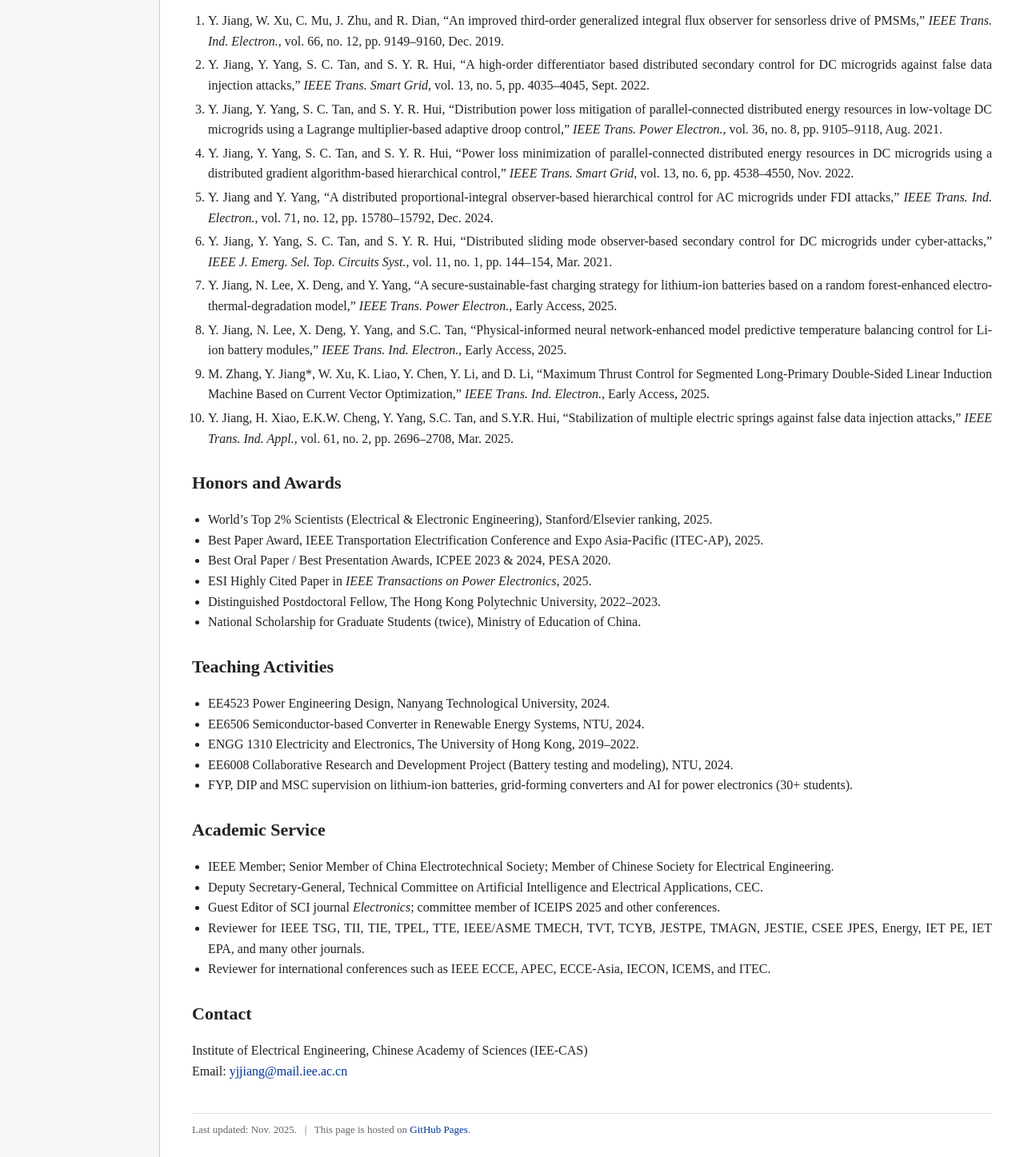
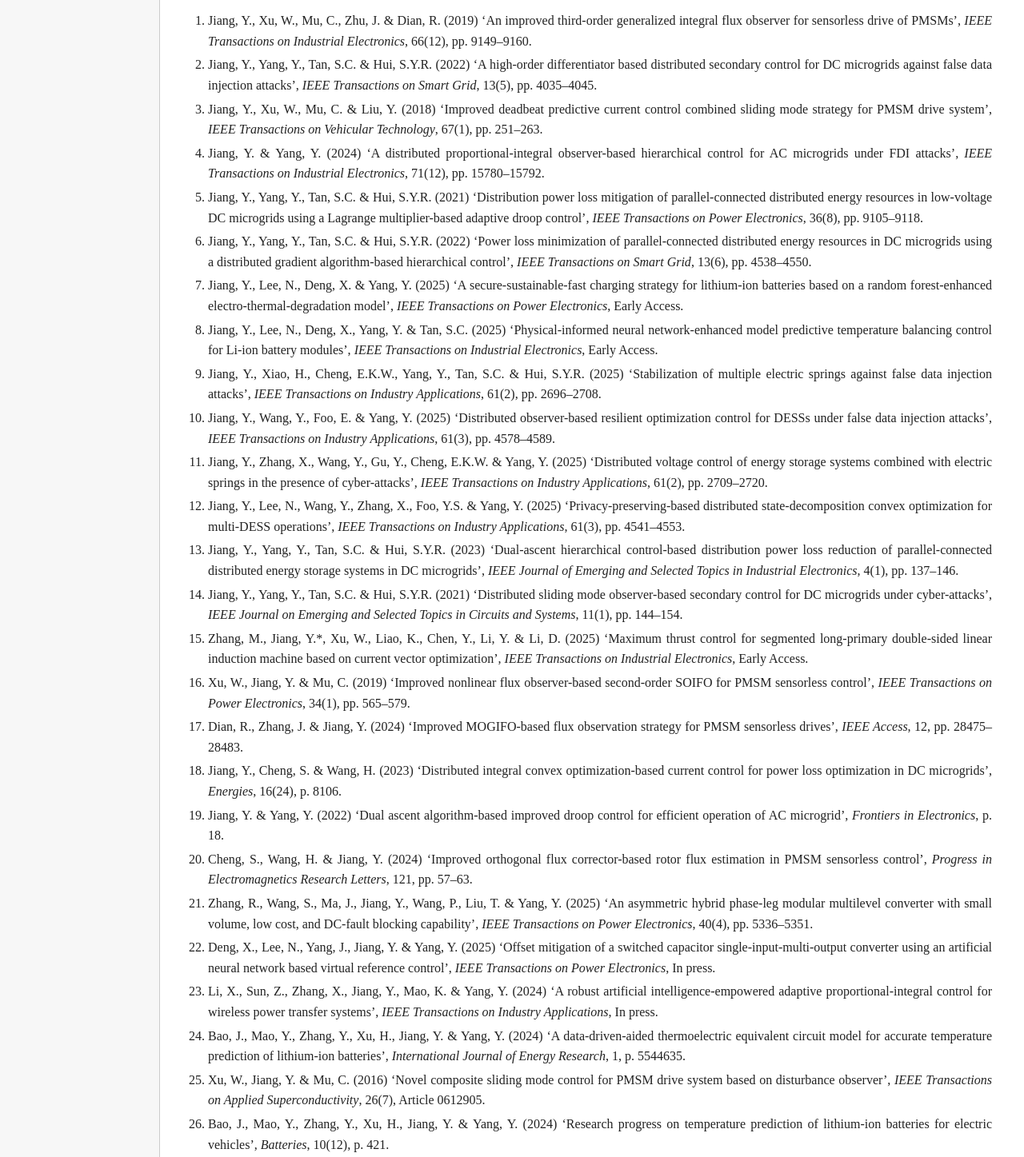
Before and after one commit to yjjiang-eee/yjjiang-eee.github.io, a plain HTML site: page index.html in a window 1280 px wide. Shown: the part 2013-3460 px from the top of the page at 80% size. Drawn offline with Linux system fonts and the light colour scheme.

Commit message:
Update index.html

```diff
--- a/index.html
+++ b/index.html
@@ -338,16 +338,32 @@
                 <p class="note">
                 </p>
                 <ol class="pub-list">
-                    <li>Y. Jiang, W. Xu, C. Mu, J. Zhu, and R. Dian, “An improved third-order generalized integral flux observer for sensorless drive of PMSMs,” <em>IEEE Trans. Ind. Electron.</em>, vol. 66, no. 12, pp. 9149–9160, Dec. 2019.</li>
-                    <li>Y. Jiang, Y. Yang, S. C. Tan, and S. Y. R. Hui, “A high-order differentiator based distributed secondary control for DC microgrids against false data injection attacks,” <em>IEEE Trans. Smart Grid</em>, vol. 13, no. 5, pp. 4035–4045, Sept. 2022.</li>
-                    <li>Y. Jiang, Y. Yang, S. C. Tan, and S. Y. R. Hui, “Distribution power loss mitigation of parallel-connected distributed energy resources in low-voltage DC microgrids using a Lagrange multiplier-based adaptive droop control,” <em>IEEE Trans. Power Electron.</em>, vol. 36, no. 8, pp. 9105–9118, Aug. 2021.</li>
-                    <li>Y. Jiang, Y. Yang, S. C. Tan, and S. Y. R. Hui, “Power loss minimization of parallel-connected distributed energy resources in DC microgrids using a distributed gradient algorithm-based hierarchical control,” <em>IEEE Trans. Smart Grid</em>, vol. 13, no. 6, pp. 4538–4550, Nov. 2022.</li>
-                    <li>Y. Jiang and Y. Yang, “A distributed proportional-integral observer-based hierarchical control for AC microgrids under FDI attacks,” <em>IEEE Trans. Ind. Electron.</em>, vol. 71, no. 12, pp. 15780–15792, Dec. 2024.</li>
-                    <li>Y. Jiang, Y. Yang, S. C. Tan, and S. Y. R. Hui, “Distributed sliding mode observer-based secondary control for DC microgrids under cyber-attacks,” <em>IEEE J. Emerg. Sel. Top. Circuits Syst.</em>, vol. 11, no. 1, pp. 144–154, Mar. 2021.</li>
-                    <li>Y. Jiang, N. Lee, X. Deng, and Y. Yang, “A secure-sustainable-fast charging strategy for lithium-ion batteries based on a random forest-enhanced electro-thermal-degradation model,” <em>IEEE Trans. Power Electron.</em>, Early Access, 2025.</li>
-                    <li>Y. Jiang, N. Lee, X. Deng, Y. Yang, and S.C. Tan, “Physical-informed neural network-enhanced model predictive temperature balancing control for Li-ion battery modules,” <em>IEEE Trans. Ind. Electron.</em>, Early Access, 2025.</li>
-                    <li>M. Zhang, Y. Jiang*, W. Xu, K. Liao, Y. Chen, Y. Li, and D. Li, “Maximum Thrust Control for Segmented Long-Primary Double-Sided Linear Induction Machine Based on Current Vector Optimization,” <em>IEEE Trans. Ind. Electron.</em>, Early Access, 2025.</li>
-                    <li>Y. Jiang, H. Xiao, E.K.W. Cheng, Y. Yang, S.C. Tan, and S.Y.R. Hui, “Stabilization of multiple electric springs against false data injection attacks,” <em>IEEE Trans. Ind. Appl.</em>, vol. 61, no. 2, pp. 2696–2708, Mar. 2025.</li>
+                    <li>Jiang, Y., Xu, W., Mu, C., Zhu, J. &amp; Dian, R. (2019) ‘An improved third-order generalized integral flux observer for sensorless drive of PMSMs’, <em>IEEE Transactions on Industrial Electronics</em>, 66(12), pp. 9149–9160.</li>
+                    <li>Jiang, Y., Yang, Y., Tan, S.C. &amp; Hui, S.Y.R. (2022) ‘A high-order differentiator based distributed secondary control for DC microgrids against false data injection attacks’, <em>IEEE Transactions on Smart Grid</em>, 13(5), pp. 4035–4045.</li>
+                    <li>Jiang, Y., Xu, W., Mu, C. &amp; Liu, Y. (2018) ‘Improved deadbeat predictive current control combined sliding mode strategy for PMSM drive system’, <em>IEEE Transactions on Vehicular Technology</em>, 67(1), pp. 251–263.</li>
+                    <li>Jiang, Y. &amp; Yang, Y. (2024) ‘A distributed proportional-integral observer-based hierarchical control for AC microgrids under FDI attacks’, <em>IEEE Transactions on Industrial Electronics</em>, 71(12), pp. 15780–15792.</li>
+                    <li>Jiang, Y., Yang, Y., Tan, S.C. &amp; Hui, S.Y.R. (2021) ‘Distribution power loss mitigation of parallel-connected distributed energy resources in low-voltage DC microgrids using a Lagrange multiplier-based adaptive droop control’, <em>IEEE Transactions on Power Electronics</em>, 36(8), pp. 9105–9118.</li>
+                    <li>Jiang, Y., Yang, Y., Tan, S.C. &amp; Hui, S.Y.R. (2022) ‘Power loss minimization of parallel-connected distributed energy resources in DC microgrids using a distributed gradient algorithm-based hierarchical control’, <em>IEEE Transactions on Smart Grid</em>, 13(6), pp. 4538–4550.</li>
+                    <li>Jiang, Y., Lee, N., Deng, X. &amp; Yang, Y. (2025) ‘A secure-sustainable-fast charging strategy for lithium-ion batteries based on a random forest-enhanced electro-thermal-degradation model’, <em>IEEE Transactions on Power Electronics</em>, Early Access.</li>
+                    <li>Jiang, Y., Lee, N., Deng, X., Yang, Y. &amp; Tan, S.C. (2025) ‘Physical-informed neural network-enhanced model predictive temperature balancing control for Li-ion battery modules’, <em>IEEE Transactions on Industrial Electronics</em>, Early Access.</li>
+                    <li>Jiang, Y., Xiao, H., Cheng, E.K.W., Yang, Y., Tan, S.C. &amp; Hui, S.Y.R. (2025) ‘Stabilization of multiple electric springs against false data injection attacks’, <em>IEEE Transactions on Industry Applications</em>, 61(2), pp. 2696–2708.</li>
+                    <li>Jiang, Y., Wang, Y., Foo, E. &amp; Yang, Y. (2025) ‘Distributed observer-based resilient optimization control for DESSs under false data injection attacks’, <em>IEEE Transactions on Industry Applications</em>, 61(3), pp. 4578–4589.</li>
+                    <li>Jiang, Y., Zhang, X., Wang, Y., Gu, Y., Cheng, E.K.W. &amp; Yang, Y. (2025) ‘Distributed voltage control of energy storage systems combined with electric springs in the presence of cyber-attacks’, <em>IEEE Transactions on Industry Applications</em>, 61(2), pp. 2709–2720.</li>
+                    <li>Jiang, Y., Lee, N., Wang, Y., Zhang, X., Foo, Y.S. &amp; Yang, Y. (2025) ‘Privacy-preserving-based distributed state-decomposition convex optimization for multi-DESS operations’, <em>IEEE Transactions on Industry Applications</em>, 61(3), pp. 4541–4553.</li>
+                    <li>Jiang, Y., Yang, Y., Tan, S.C. &amp; Hui, S.Y.R. (2023) ‘Dual-ascent hierarchical control-based distribution power loss reduction of parallel-connected distributed energy storage systems in DC microgrids’, <em>IEEE Journal of Emerging and Selected Topics in Industrial Electronics</em>, 4(1), pp. 137–146.</li>
+                    <li>Jiang, Y., Yang, Y., Tan, S.C. &amp; Hui, S.Y.R. (2021) ‘Distributed sliding mode observer-based secondary control for DC microgrids under cyber-attacks’, <em>IEEE Journal on Emerging and Selected Topics in Circuits and Systems</em>, 11(1), pp. 144–154.</li>
+                    <li>Zhang, M., Jiang, Y.*, Xu, W., Liao, K., Chen, Y., Li, Y. &amp; Li, D. (2025) ‘Maximum thrust control for segmented long-primary double-sided linear induction machine based on current vector optimization’, <em>IEEE Transactions on Industrial Electronics</em>, Early Access.</li>
+                    <li>Xu, W., Jiang, Y. &amp; Mu, C. (2019) ‘Improved nonlinear flux observer-based second-order SOIFO for PMSM sensorless control’, <em>IEEE Transactions on Power Electronics</em>, 34(1), pp. 565–579.</li>
+                    <li>Dian, R., Zhang, J. &amp; Jiang, Y. (2024) ‘Improved MOGIFO-based flux observation strategy for PMSM sensorless drives’, <em>IEEE Access</em>, 12, pp. 28475–28483.</li>
+                    <li>Jiang, Y., Cheng, S. &amp; Wang, H. (2023) ‘Distributed integral convex optimization-based current control for power loss optimization in DC microgrids’, <em>Energies</em>, 16(24), p. 8106.</li>
+                    <li>Jiang, Y. &amp; Yang, Y. (2022) ‘Dual ascent algorithm-based improved droop control for efficient operation of AC microgrid’, <em>Frontiers in Electronics</em>, p. 18.</li>
+                    <li>Cheng, S., Wang, H. &amp; Jiang, Y. (2024) ‘Improved orthogonal flux corrector-based rotor flux estimation in PMSM sensorless control’, <em>Progress in Electromagnetics Research Letters</em>, 121, pp. 57–63.</li>
+                    <li>Zhang, R., Wang, S., Ma, J., Jiang, Y., Wang, P., Liu, T. &amp; Yang, Y. (2025) ‘An asymmetric hybrid phase-leg modular multilevel converter with small volume, low cost, and DC-fault blocking capability’, <em>IEEE Transactions on Power Electronics</em>, 40(4), pp. 5336–5351.</li>
+                    <li>Deng, X., Lee, N., Yang, J., Jiang, Y. &amp; Yang, Y. (2025) ‘Offset mitigation of a switched capacitor single-input-multi-output converter using an artificial neural network based virtual reference control’, <em>IEEE Transactions on Power Electronics</em>, In press.</li>
+                    <li>Li, X., Sun, Z., Zhang, X., Jiang, Y., Mao, K. &amp; Yang, Y. (2024) ‘A robust artificial intelligence-empowered adaptive proportional-integral control for wireless power transfer systems’, <em>IEEE Transactions on Industry Applications</em>, In press.</li>
+                    <li>Bao, J., Mao, Y., Zhang, Y., Xu, H., Jiang, Y. &amp; Yang, Y. (2024) ‘A data-driven-aided thermoelectric equivalent circuit model for accurate temperature prediction of lithium-ion batteries’, <em>International Journal of Energy Research</em>, 1, p. 5544635.</li>
+                    <li>Xu, W., Jiang, Y. &amp; Mu, C. (2016) ‘Novel composite sliding mode control for PMSM drive system based on disturbance observer’, <em>IEEE Transactions on Applied Superconductivity</em>, 26(7), Article 0612905.</li>
+                    <li>Bao, J., Mao, Y., Zhang, Y., Xu, H., Jiang, Y. &amp; Yang, Y. (2024) ‘Research progress on temperature prediction of lithium-ion batteries for electric vehicles’, <em>Batteries</em>, 10(12), p. 421.</li>
                 </ol>
             </div>
         </section>
@@ -359,7 +375,7 @@
                 <ul>
                     <li>World’s Top 2% Scientists (Electrical & Electronic Engineering), Stanford/Elsevier ranking, 2025.</li>
                     <li>Best Paper Award, IEEE Transportation Electrification Conference and Expo Asia-Pacific (ITEC-AP), 2025.</li>
-                    <li>Best Oral Paper / Best Presentation Awards, ICPEE 2023 & 2024, PESA 2020.</li>
+                    <li>Best Oral Paper / Best Presentation Awards, ICPEE 2023 &amp; 2024, PESA 2020.</li>
                     <li>ESI Highly Cited Paper in <em>IEEE Transactions on Power Electronics</em>, 2025.</li>
                     <li>Distinguished Postdoctoral Fellow, The Hong Kong Polytechnic University, 2022–2023.</li>
                     <li>National Scholarship for Graduate Students (twice), Ministry of Education of China.</li>
```
